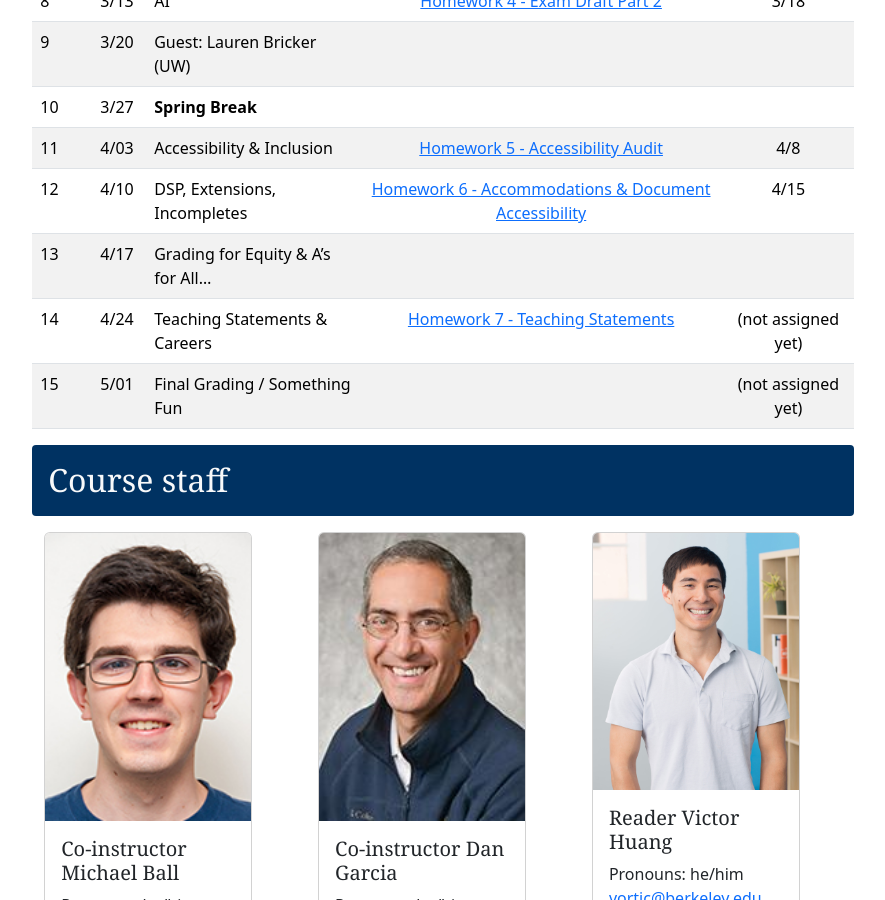
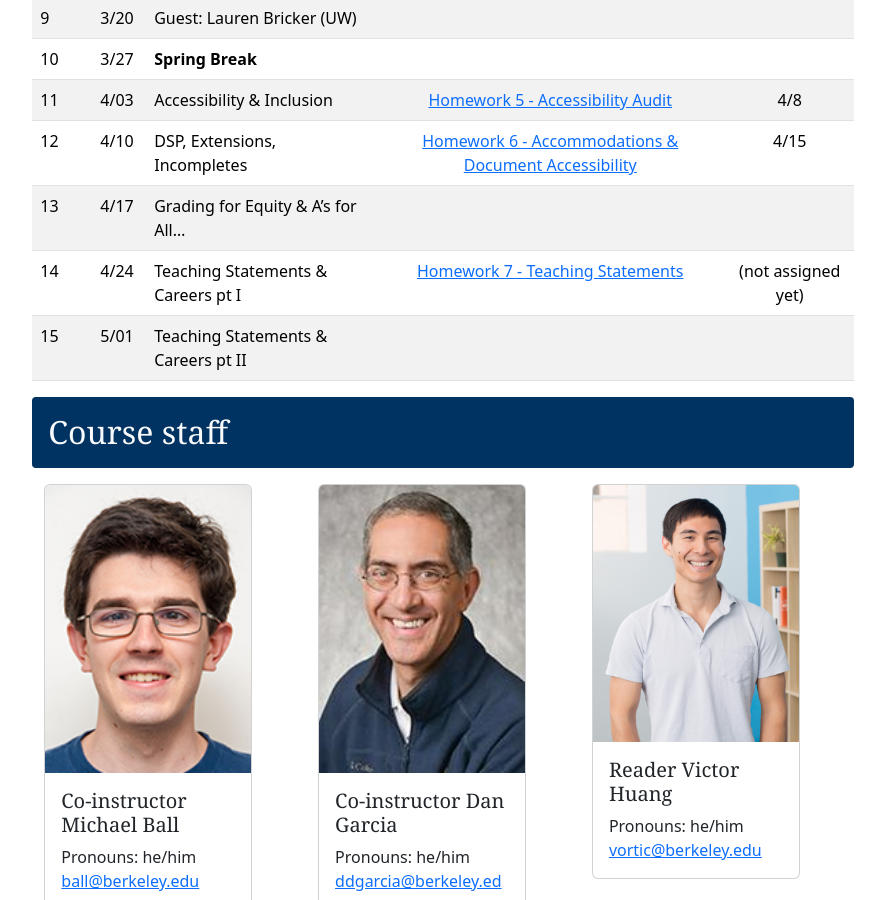
Before and after one commit to berkeley-cs302/sp26, a Jekyll site: the page built from index.md, in a window 1280 px wide and 900 px high, scrolled down 961 px. Shown: the whole window, without its empty margins (197-1082 px from the left). Built offline with Jekyll 4.4.1, drawn with Linux system fonts in a browser that asks for light colours; some web fonts are replaced.

Commit message:
Update index.md

```diff
--- a/index.md
+++ b/index.md
@@ -36,8 +36,8 @@ _Homework assignments which say "Spring 2025" at the top are last years versions
 | 11   | 4/03 | Accessibility & Inclusion |[Homework 5 - Accessibility Audit][hw5] | 4/8 |
 | 12   | 4/10 | DSP, Extensions, Incompletes | [Homework 6 - Accommodations & Document Accessibility][hw6] | 4/15 |
 | 13   | 4/17 | Grading for Equity & A's for All... |  |  |
-| 14   | 4/24 | Teaching Statements & Careers | [Homework 7 - Teaching Statements][hw7] | (not assigned yet)|
-| 15   | 5/01 | Final Grading / Something Fun | | (not assigned yet) |
+| 14   | 4/24 | Teaching Statements & Careers pt I | [Homework 7 - Teaching Statements][hw7] | (not assigned yet)|
+| 15   | 5/01 | Teaching Statements & Careers pt II | | |
 
 
 [hw1]: /sp26/hw/hw1
```
